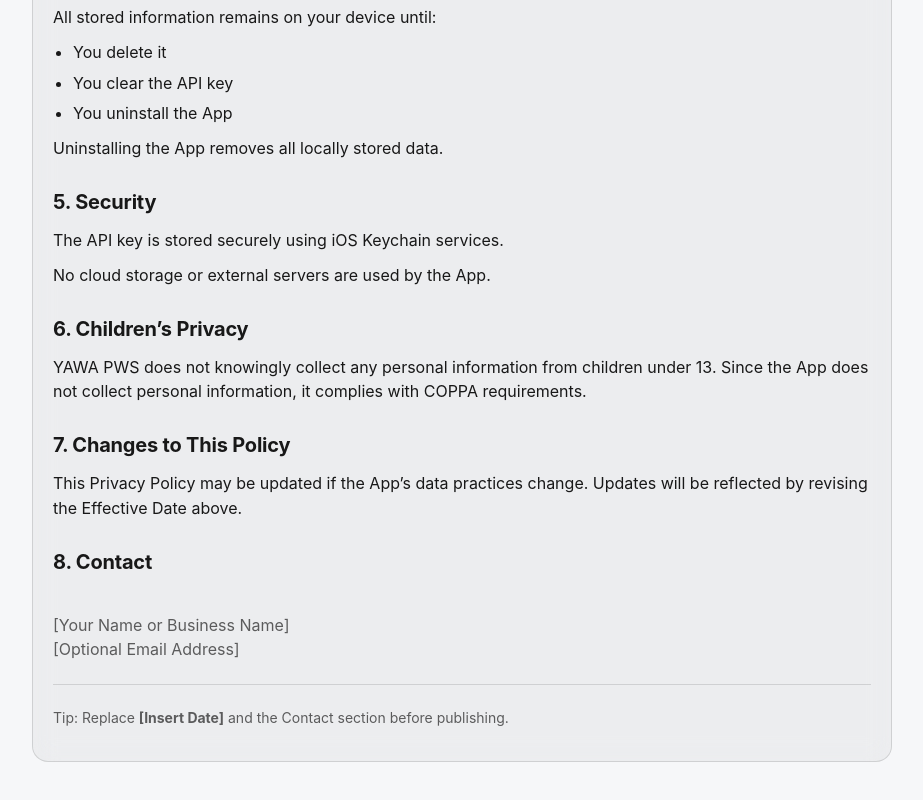
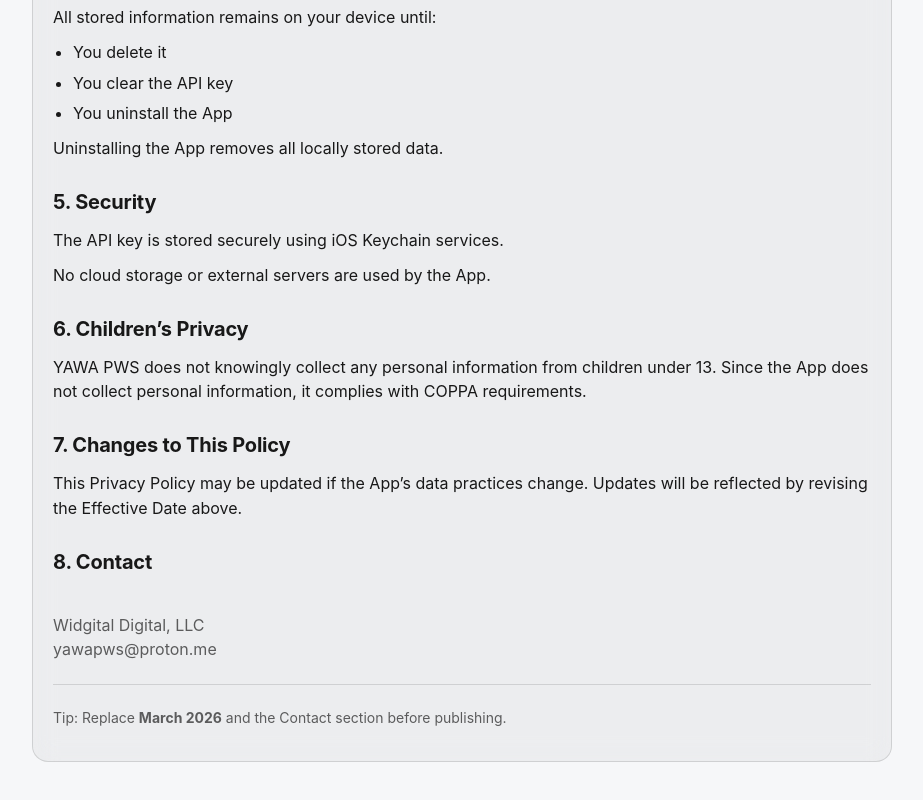
Before and after one commit to 5n5hnjwmwk-rgb/yawa-pws, a plain HTML site: page index.html in a window 1280 px wide. Shown: the part 1266-2066 px from the top of the page, without its empty margins (178-1101 px from the left). Drawn offline with Linux system fonts and the light colour scheme.

Commit message:
Update index.html

```diff
--- a/index.html
+++ b/index.html
@@ -108,7 +108,7 @@
         YAWA PWS Privacy Policy
         <span class="badge">App</span>
       </h1>
-      <div class="meta"><strong>Effective Date:</strong> <span id="effective-date">[Insert Date]</span></div>
+      <div class="meta"><strong>Effective Date: March 2026</strong> <span id="effective-date">[Insert Date]</span></div>
     </div>
   </header>
 
@@ -199,13 +199,13 @@
 
         <h2>8. Contact</h2>
         <p class="contact">
-[Your Name or Business Name]
-[Optional Email Address]
+Widgital Digital, LLC
+yawapws@proton.me
         </p>
 
         <hr />
         <p class="small">
-          Tip: Replace <strong>[Insert Date]</strong> and the Contact section before publishing.
+          Tip: Replace <strong>March 2026</strong> and the Contact section before publishing.
         </p>
       </div>
     </div>
```
